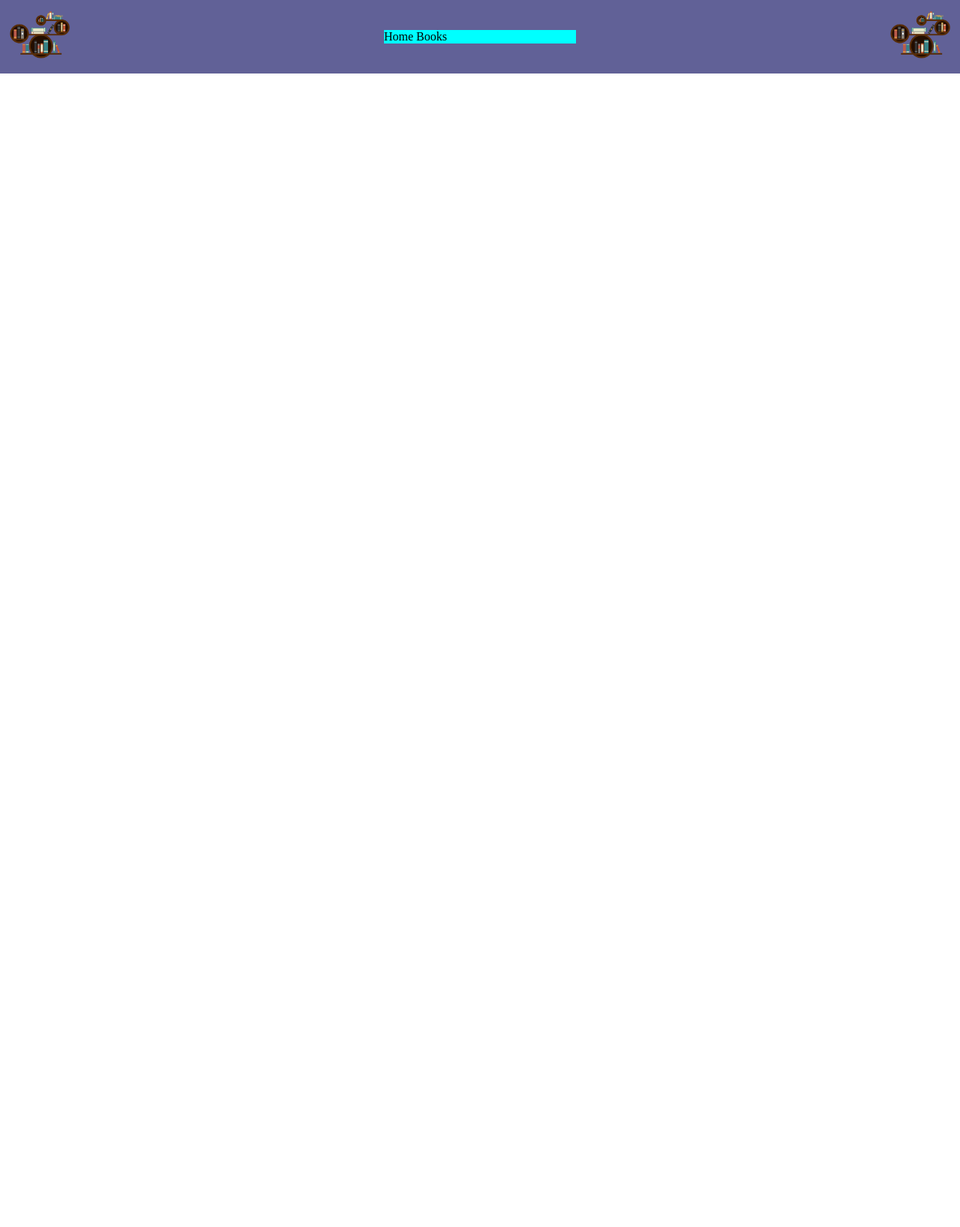
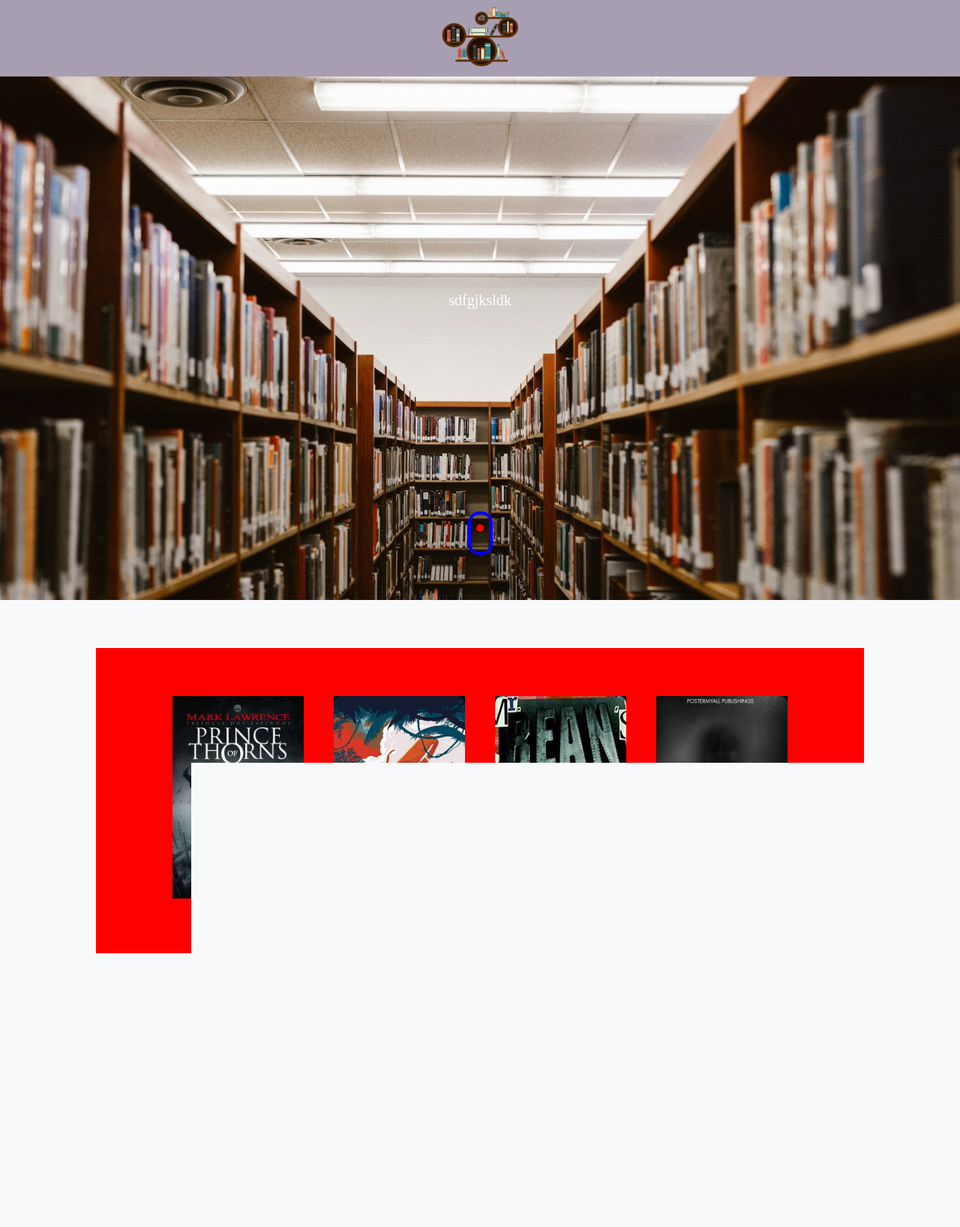
Before and after one commit to mamamakoko/Library-Information-System, a PHP site: page /home.php in a window 1280 px wide. Shown: the whole page at 75% size. Before the commit the page ends 98 px from the top, so only its background shows below. Run offline with PHP 8.4, Linux system fonts and the light colour scheme.

Commit message:
added home page for categories

```diff
--- a/home.css
+++ b/home.css
@@ -6,35 +6,145 @@
 body {
     width: 100%;
     height: 100%;
+    background-color: #f8f9fa;
 }
 
+/* ---------- navigation ---------- */
+
 .header {
-    background-color: #f8f9fa;
-    width: 100vw;
+    display: flex;
+    align-items: center;
+    justify-items: center;
+    justify-content: center;
+    background-color: rgb(168, 158, 177);
+    height: auto;
+    width: 100%;
 }
 
 #logo img {
-    width: 80px;
+    width: 8vw;
     height: auto;
 }
 
-.nav-bar {
-    background-color: rgb(97, 97, 151);
+
+/* ---------- banner ---------- */
+
+.banner {
     display: grid;
-    justify-content: space-between;
-    align-items: center;
-    grid-auto-flow: column;
-    padding: 1% 1% 1% 1%;
-    height: 9vh;
+
+    height: 100vh;
+    width: 100%;
+    grid-auto-flow: row;
+
+    background-image: url('./asset/background.jpg');
+    background-repeat: no-repeat;
+    background-attachment: fixed;
+    background-size: cover;
 }
 
-.nav-item {
-    background-color: aqua;
-    width: calc(+20vw);
-
+.banner-content {
+    display: flex;
+    align-items: center;
+    justify-items: center;
+    justify-content: center;
+    height: 85vh;
 }
 
-.nav-item>div {
+.scroll-guide {
+    align-self: end;
+    margin-bottom: 3%;
+}
+
+.scroll {
+    height: 50px;
+    width: 25px;
+    border-style: solid;
+    border-width: 4px;
+    border-radius: 15px;
+    border-color: blue;
+    display: inline-block;
+}
+
+.dot {
+    margin: 5% auto 5% auto;
+    width: 10px;
+    height: 10px;
+    border-radius: 100%;
+    background: red;
+    position: relative;
+    animation: mymove 3s infinite;
+}
+
+@keyframes mymove {
+    from {
+        top: 10%;
+    }
+
+    to {
+        top: 60%;
+    }
+}
+
+/* ---------- categories ---------- */
+
+.category {
+    align-items: center;
+    justify-items: center;
+    justify-content: center;
+    height: auto;
+    width: auto;
+    padding: 5%;
+    margin: 5% 10% 5% 10%;
+    background-color: red;
+    display: flex;
+    flex-wrap: wrap;
+    flex-direction: row;
+    gap: 40px;
+    /* grid-template-columns: repeat(auto-fit, minmax(270px, 1fr)); */
+}
+
+/* ---------- category-overlay ---------- */
+
+.category-element {
+    position: relative;
+    width: auto;
+    background-color: black;
+}
+
+.image {
+    display: block;
+    width: 175px;
+    height: 270px;
+    object-fit: cover;
+    border-radius: 10px;
+}
+
+.overlay {
+    position: absolute;
+    top: 0;
+    bottom: 0;
+    left: 0;
+    right: 0;
+    height: 100%;
+    width: 80%;
+    opacity: 0;
+    transition: .5s ease;
+    background-color: #008CBA;
+    border-radius: 10px;
+}
+
+.category-element:hover .overlay {
+    opacity: 0.5;
+}
+
+.text {
+    color: white;
+    font-size: 20px;
+    position: absolute;
+    top: 50%;
+    left: 50%;
+    -webkit-transform: translate(-50%, -50%);
+    -ms-transform: translate(-50%, -50%);
+    transform: translate(-50%, -50%);
     text-align: center;
-    display: inline;
 }
--- a/home.php
+++ b/home.php
@@ -1,5 +1,6 @@
 <!DOCTYPE html>
 <html lang="en">
+
 <head>
     <meta charset="UTF-8">
     <meta http-equiv="X-UA-Compatible" content="IE=edge">
@@ -9,16 +10,83 @@
 
     <title>Home</title>
 </head>
+
 <body>
-    <div class="header">
-        <div class="nav-bar">
-            <div id="logo"> <img src="./asset/logo.png" alt="logo"></div>
-            <div class="nav-item">
-                <div id="nav-btn">Home</div>
-                <div id="nav-btn">Books</div>
-            </div>
+
+    <!---------- navigation & banner ---------->
+
+    <div class="banner">
+        <div class="header">
             <div id="logo"> <img src="./asset/logo.png" alt="logo"></div>
         </div>
+
+        <div class="banner-content">
+            <div class="text">
+                sdfgjksldk
+            </div>
+
+            <div class="scroll-guide">
+                <span class="scroll">
+                    <div class="dot">
+
+                    </div>
+                </span>
+            </div>
+        </div>
+    </div>
+
+    <!---------- book categories ---------->
+
+    <div class="category">
+
+        <!-- <div class="category-content"> -->
+        <!-- <h2>Story Type</h2> -->
+        <div class="category-element">
+            <img src="./asset/action.jpeg" alt="Action" class="image">
+            <div class="overlay">
+                <div class="text">Hello World</div>
+            </div>
+        </div>
+        <div class="category-element">
+            <img src="./asset/adventure.jpg" alt="Adventure" class="image">
+            <div class="overlay">
+                <div class="text">Hello World</div>
+            </div>
+        </div>
+        <div class="category-element">
+            <img src="./asset/comedy.jpg" alt="Comedy" class="image">
+            <div class="overlay">
+                <div class="text">Hello World</div>
+            </div>
+        </div>
+        <div class="category-element">
+            <img src="./asset/horror.jpg" alt="Horror" class="image">
+            <div class="overlay">
+                <div class="text">Hello World</div>
+            </div>
+        </div>
+
+        <div class="category-element">
+            <img src="./asset/romance.jpeg" alt="Romance" class="image">
+            <div class="overlay">
+                <div class="text">Hello World</div>
+            </div>
+        </div>
+        <div class="category-element">
+            <img src="./asset/sci-fi.jpg" alt="Sci-fi" class="image">
+            <div class="overlay">
+                <div class="text">Hello World</div>
+            </div>
+        </div>
+        <div class="category-element">
+            <img src="./asset/sci-fi.jpg" alt="Sci-fi" class="image">
+            <div class="overlay">
+                <div class="text">Hello World</div>
+            </div>
+        </div>
+
+        <!-- </div> -->
     </div>
 </body>
+
 </html>
--- a/register_style.css
+++ b/register_style.css
@@ -32,6 +32,7 @@
 	border: 1px solid #888;
 	width: fit-content;
 	text-align: justify;
+	border-radius: 4px;
 }
 
 /*---------- The Close Button ----------*/
```
Also changed, not shown: index.php (+7 -6 lines), register.php (+5 -3 lines), asset/action.jpeg (added), asset/adventure.jpg (added), asset/comedy.jpg (added), asset/horror.jpg (added), asset/romance.jpeg (added), asset/sci-fi.jpg (added).
